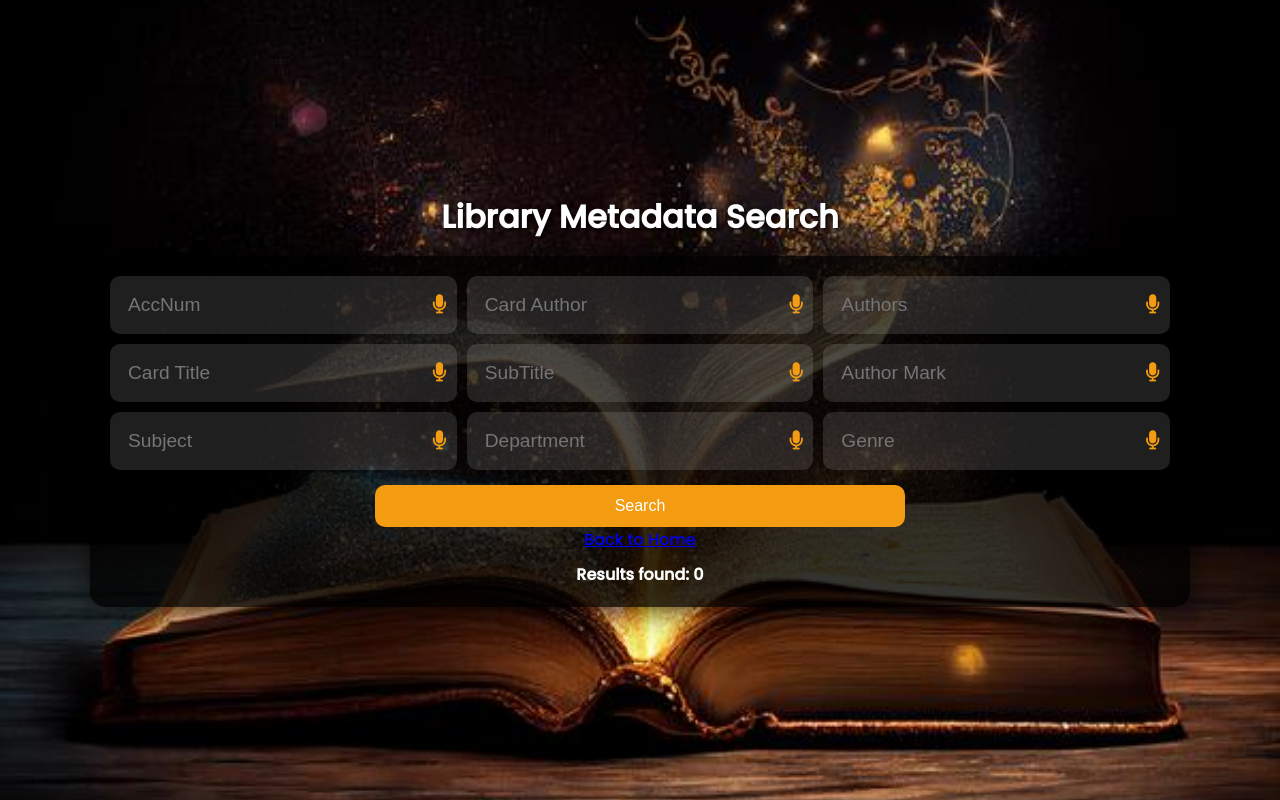
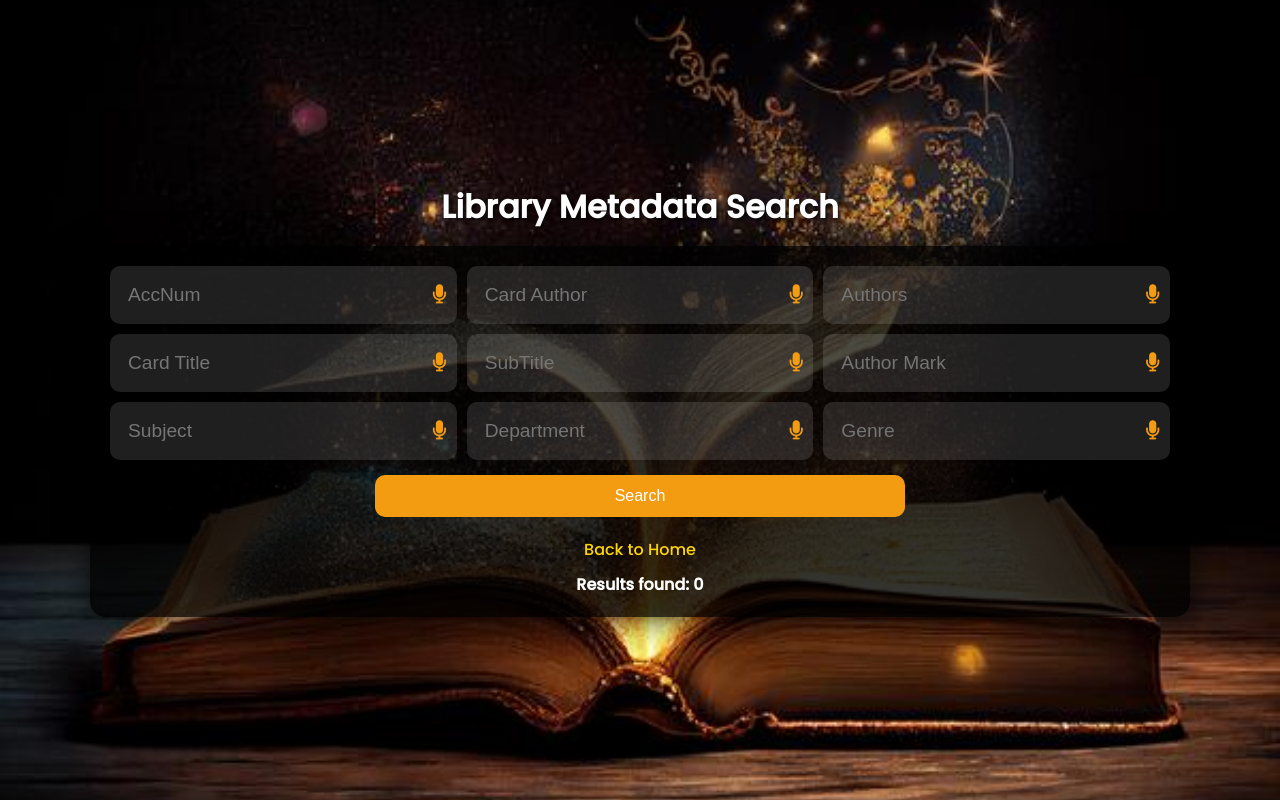
Before and after one commit to SathayeLibrary/bookverse, a Flask app: page /search_page in a window 1280 px wide. Run offline with Flask 3, Linux system fonts and the light colour scheme; parts of the project's set-up code (start-up, migrations or seed data) failed here and were passed over.

Commit message:
Update search.html

```diff
--- a/templates/search.html
+++ b/templates/search.html
@@ -25,7 +25,18 @@
             height: 100vh;
             text-align: center;
         }
+        .back-link {
+            display: block;
+            margin-top: 20px;
+            color: #FFD700;
+            text-decoration: none;
+            font-size: 16px;
+            transition: 0.3s;
+        }
 
+        .back-link:hover {
+            text-shadow: 0 0 15px rgba(255, 215, 0, 1);
+        }
         h1 {
             font-size: 2rem;
             margin-bottom: 15px;
```
